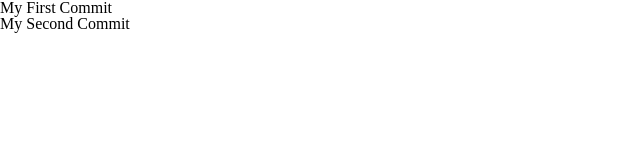
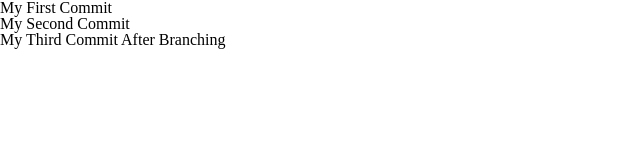
Before and after one commit to varshaas/FirstRepo, a plain HTML site: page index.html in a window 1280 px wide. Shown: the whole page, without its empty margins (0-640 px from the left). Drawn offline with Linux system fonts and the light colour scheme.

Commit message:
Third Commit After Branching

```diff
--- a/index.html
+++ b/index.html
@@ -19,5 +19,6 @@ table {border-collapse: collapse;border-spacing: 0;}
 <body>
 	<h1>My First Commit</h1>
 	<h1>My Second Commit</h1>
+	<h1>My Third Commit After Branching</h1>
 </body>
 </html>
```
